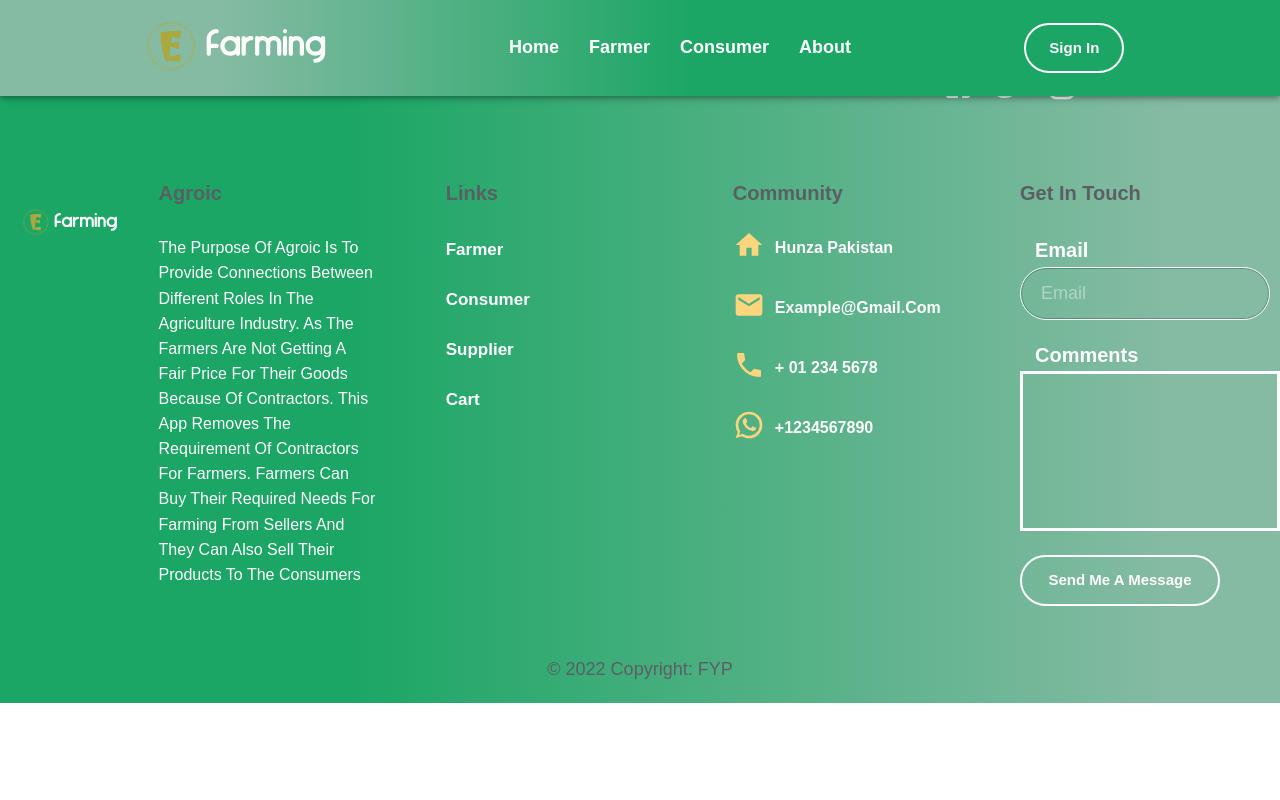
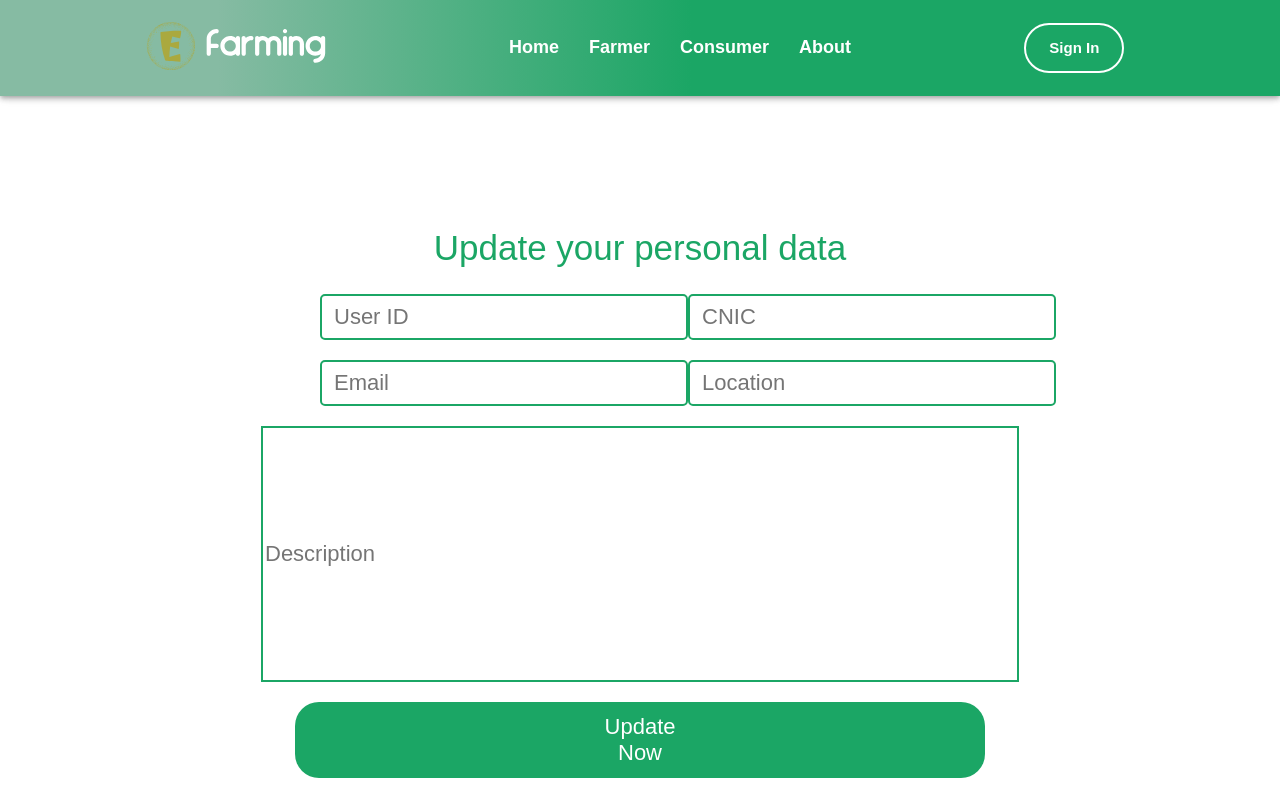
Before and after one commit to rjgohar/fyptaj, a React (Create React App) app: page /edit-profile in a window 1280 px wide. Shown: the top 800 px of the page. Built offline with nearby package versions, Linux system fonts and the light colour scheme.

Commit message:
update profile component created

```diff
--- a/package.json
+++ b/package.json
@@ -24,8 +24,8 @@
     "yup": "^0.32.11"
   },
   "scripts": {
-    "start": "react-scripts  --openssl-legacy-provider start",
-    "build": "react-scripts build",
+    "build": "react-scripts build --openssl-legacy-provider",
+    "start": "react-scripts start --openssl-legacy-provider",
     "test": "react-scripts test",
     "eject": "react-scripts eject"
   },
--- a/src/App.jsx
+++ b/src/App.jsx
@@ -16,3 +16,7 @@ function App() {
 }
 
 export default App;
+
+
+// "start": "react-scripts  --openssl-legacy-provider start",
+    // "build": "react-scripts build",
--- /dev/null
+++ b/src/components/editProfile/index.js
@@ -0,0 +1,105 @@
+import { Box, makeStyles, Typography } from "@material-ui/core";
+import React from "react";
+
+const EditProfile = () => {
+  const classes = useStyles();
+  return (
+    <Box className={classes.main}>
+      <Box>
+        <Typography varient="h1" className={classes.heading}>
+          Update your personal data
+        </Typography>
+      </Box>
+      <Box className={classes.row}>
+        <Box>
+          <input type="text" placeHolder="User ID" className={classes.input} />
+        </Box>
+        <Box>
+          <input type="text" placeHolder="CNIC" className={classes.input} />
+        </Box>
+      </Box>
+      <Box className={classes.row}>
+        <Box>
+          <input type="text" placeHolder="Email" className={classes.input} />
+        </Box>
+        <Box>
+          <input type="text" placeHolder="Location" className={classes.input} />
+        </Box>
+      </Box>
+      <Box className={classes.desc}>
+        <Box>
+          <input
+            type="text"
+            placeHolder="Description"
+            className={classes.descInput}
+          />
+        </Box>
+        <Box>
+          <button type="submit" className={classes.submitBtn}>
+            Update Now
+          </button>
+        </Box>
+      </Box>
+    </Box>
+  );
+};
+export default EditProfile;
+const useStyles = makeStyles((theme) => ({
+  main: {
+    width: "100%",
+    height: "100vh",
+    marginTop: "100px",
+    display: "flex",
+    justifyContent: "center",
+    alignItems: "center",
+    flexDirection: "column",
+  },
+  heading: {
+    fontSize: "35px",
+    color: "#1BA665",
+  },
+  input: {
+    width: "350px",
+    height: "40px",
+    marginTop: "20px",
+    paddingLeft: "12px",
+    fontSize: "22px",
+    border: "2px solid #1BA665",
+    borderRadius: "5px",
+  },
+  [theme.breakpoints.down("md")]: {
+    width: "250px",
+  },
+  row: {
+    width: "50%",
+    display: "flex",
+    justifyContent: "space-between",
+  },
+  [theme.breakpoints.down("md")]: {
+    display: "block",
+  },
+  desc: {
+    width: "50%",
+    display: "flex",
+    justifyContent: "center",
+    alignItems: "center",
+    flexDirection: "column",
+  },
+  descInput: {
+    width: "750px",
+    height: "250px",
+    marginTop: "20px",
+    border: "2px solid #1BA665",
+    fontSize: "22px",
+  },
+  submitBtn: {
+    width: "100%",
+    marginTop: "20px",
+    padding: "12px 310px",
+    backgroundColor: "#1BA665",
+    color: "white",
+    border: "none",
+    fontSize: "22px",
+    borderRadius: "24px",
+  },
+}));
--- a/src/routers/index.js
+++ b/src/routers/index.js
@@ -16,6 +16,7 @@ import PrivateRoute from "./protectedRoute";
 import AdminDashboard from "../components/adminDashboard";
 import AboutUs from "../pages/aboutus";
 import Usersdashboard from "../pages/profilepage";
+import EditProfile from "../components/editProfile";
 const Routers = () => {
   return (
     <>
@@ -40,6 +41,7 @@ const Routers = () => {
           <Route path="/myprofile/:user" element={<Usersdashboard />} />
 
           <Route path="/adimindashboard" element={<AdminDashboard />} />
+          <Route path="/edit-profile" element={<EditProfile />} />
         </Routes>
 
         <Footer />
```
